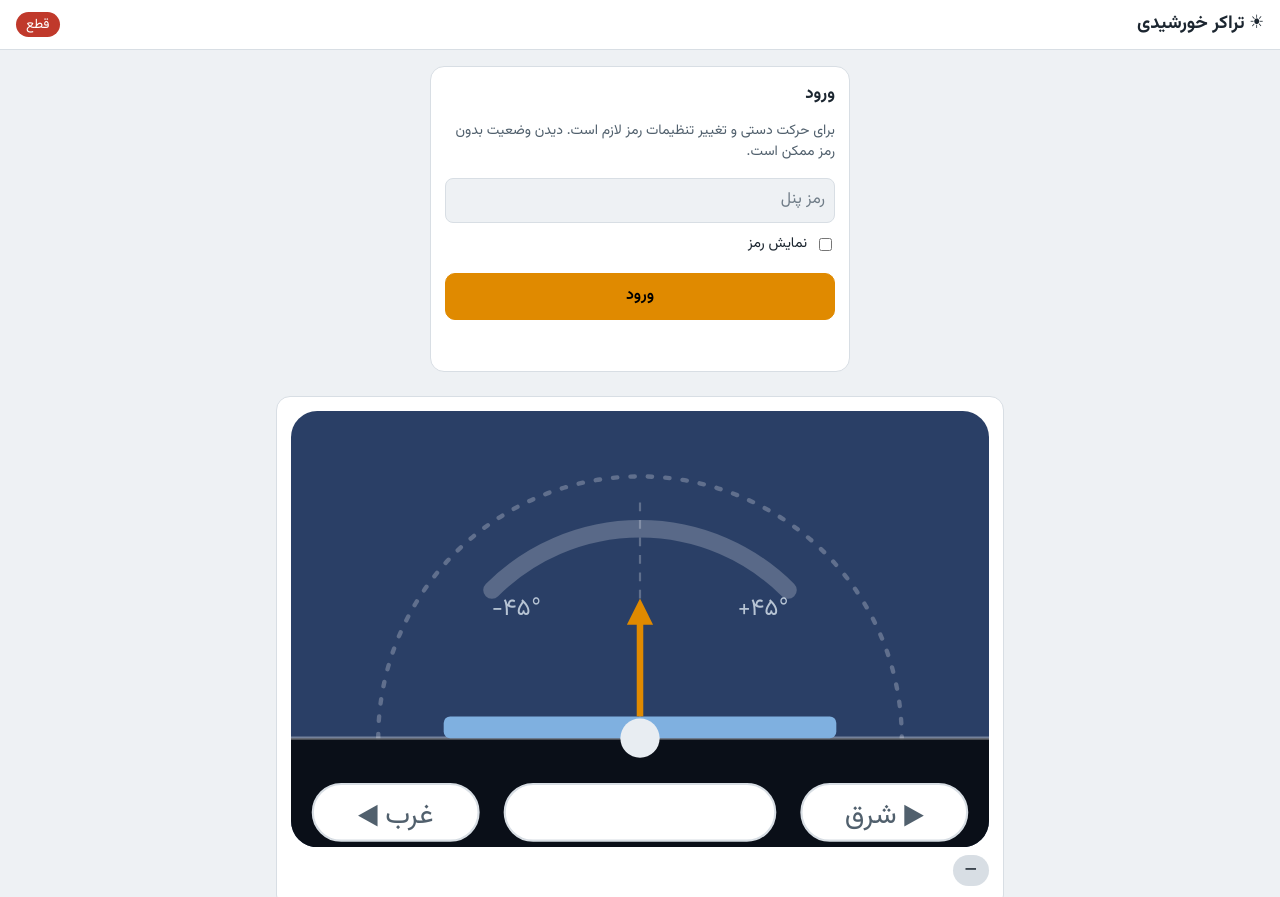
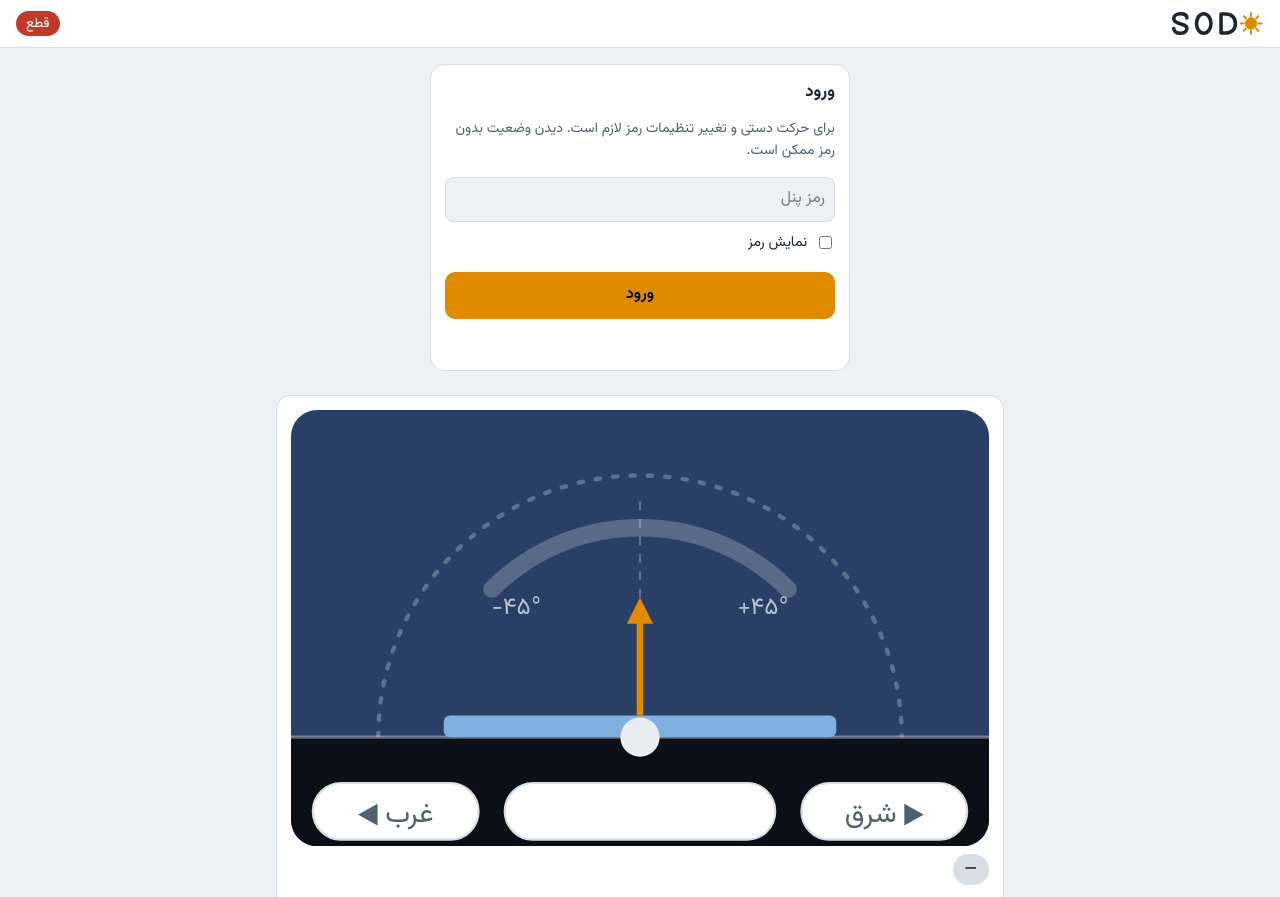
Before and after one commit to alishafiee1/SolarTracker, a plain HTML site: page firmware/web/index.html in a window 1280 px wide. Shown: the top 897 px of the page. Drawn offline with Linux system fonts and the light colour scheme; no server answers.

Commit message:
لوگوی SODO تو هدر پنل
به جای نوشته «تراکر خورشیدی»، بالای صفحه لوگوی SODO اومد که با خط کشیده شده و حرف O آخرش یه خورشید کوچیکه. چون با کد کشیده می‌شه، روی هر دستگاهی یک‌شکل دیده می‌شه و به فونت وابسته نیست.

Co-Authored-By: Claude Sonnet 5.5 <noreply@anthropic.com>

```diff
--- a/firmware/web/index.html
+++ b/firmware/web/index.html
@@ -8,7 +8,7 @@
 </head>
 <body>
 <header>
-  <h1>☀ تراکر خورشیدی</h1>
+  <h1 class="logo" aria-label="SODO"><svg viewBox="-2 -2 112 32" height="27" role="img" aria-hidden="true" fill="none" stroke="currentColor" stroke-width="4.2" stroke-linecap="round" stroke-linejoin="round"><path d="M18 7.5C18 4 14.5 2.5 10.5 2.5 5.5 2.5 2.5 5 2.5 8.4 2.5 12.2 6 13.2 10 14.2 14 15.2 18 16.2 18 19.8 18 23.4 14.5 25.5 10 25.5 5.5 25.5 2.5 23.5 2.5 20"/><ellipse cx="38" cy="14" rx="8.6" ry="11.6"/><path d="M58.5 2.8V25.2H63.5C71.5 25.2 75.5 20.8 75.5 14 75.5 7.2 71.5 2.8 63.5 2.8Z"/><g class="sun" stroke="var(--accent)"><circle cx="94" cy="14" r="5.2" fill="var(--accent)"/><g stroke-width="2.4"><line x1="102.6" y1="14.0" x2="106.2" y2="14.0"/><line x1="100.1" y1="20.1" x2="102.6" y2="22.6"/><line x1="94.0" y1="22.6" x2="94.0" y2="26.2"/><line x1="87.9" y1="20.1" x2="85.4" y2="22.6"/><line x1="85.4" y1="14.0" x2="81.8" y2="14.0"/><line x1="87.9" y1="7.9" x2="85.4" y2="5.4"/><line x1="94.0" y1="5.4" x2="94.0" y2="1.8"/><line x1="100.1" y1="7.9" x2="102.6" y2="5.4"/></g></g></svg></h1>
   <div class="hdr">
     <span id="wifi" class="wifi hidden"></span>
     <span id="pwr" class="pwr hidden">
--- a/firmware/web/style.css
+++ b/firmware/web/style.css
@@ -176,3 +176,7 @@ header{flex-wrap:wrap;gap:6px}
 .info .hero{align-items:center}
 .info .v{display:flex;flex-direction:column;align-items:flex-end;gap:1px}.info .v small{color:var(--mute);font-size:.72rem;white-space:nowrap}.info .v small:empty{display:none}
 a.site{color:var(--mute)}
+
+/* logo (cycle 032) */
+h1.logo{display:flex;align-items:center;margin:0;color:var(--ink);line-height:1}
+h1.logo svg{display:block}
```
Also changed, not shown: 1 other file.
